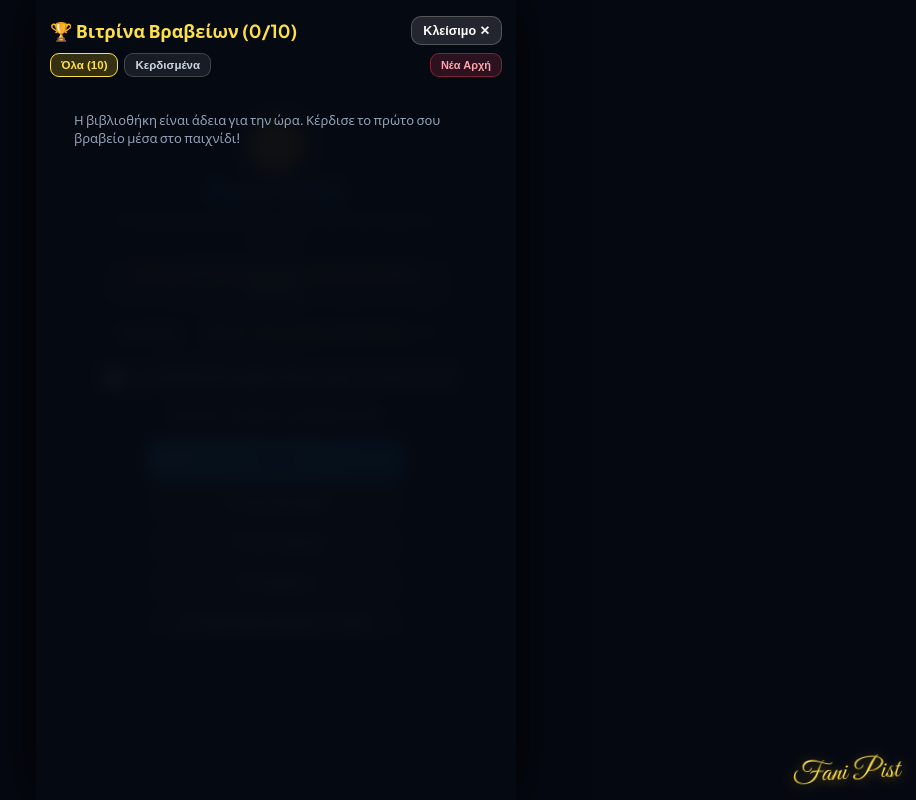
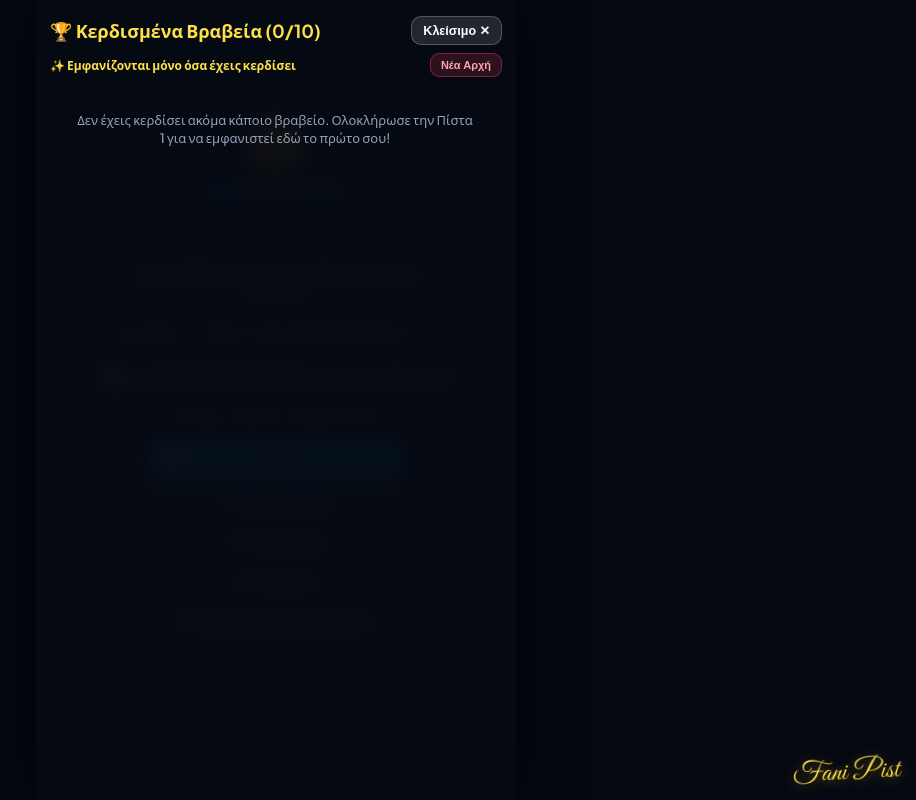
Before and after one commit to Fani-Pist/neon-orbit-10, a plain HTML site: page index.html in a window 1280 px wide. Both pictures are taken after a click on the button "🏆 Βιβλιοθήκη Βραβείων (0/10)". Shown: the whole page, without its empty margins (364-1280 px from the left). Drawn offline with Linux system fonts and the light colour scheme.

Commit message:
Add files via upload

```diff
--- a/index.html
+++ b/index.html
@@ -782,14 +782,11 @@
 
     <div id="showcase-modal">
       <div class="showcase-header">
-        <h2 id="showcaseTitle">🏆 Βιτρίνα Βραβείων (0/10)</h2>
+        <h2 id="showcaseTitle">🏆 Κερδισμένα Βραβεία (0/10)</h2>
         <button id="closeShowcaseBtn" class="close-showcase-btn">Κλείσιμο ✕</button>
       </div>
       <div class="showcase-controls">
-        <div class="filter-group">
-          <button id="filterAllBtn" class="filter-btn active">Όλα (10)</button>
-          <button id="filterEarnedBtn" class="filter-btn">Κερδισμένα</button>
-        </div>
+        <div id="earnedSummaryBadge" style="font-size:12px;font-weight:700;color:#fde047;">✨ Εμφανίζονται μόνο όσα έχεις κερδίσει</div>
         <button id="resetProgressBtn" class="reset-btn">Νέα Αρχή</button>
       </div>
       <div id="showcase-grid"></div>
@@ -1271,8 +1268,6 @@
     const showcaseBtn = document.getElementById("showcaseBtn");
     const showcaseModal = document.getElementById("showcase-modal");
     const closeShowcaseBtn = document.getElementById("closeShowcaseBtn");
-    const filterAllBtn = document.getElementById("filterAllBtn");
-    const filterEarnedBtn = document.getElementById("filterEarnedBtn");
     const resetProgressBtn = document.getElementById("resetProgressBtn");
     const showcaseTitle = document.getElementById("showcaseTitle");
     const showcaseGrid = document.getElementById("showcase-grid");
@@ -1290,7 +1285,6 @@
     let victoryMode = false;
     let holding = false;
     let kidsMode = false;
-    let showcaseFilter = "all";
 
     let score = 0;
     let streak = 0;
@@ -1485,20 +1479,17 @@
     }
 
     function renderShowcaseGrid() {
-      showcaseTitle.textContent = `🏆 Βιτρίνα Βραβείων (${collectedAwards.length}/${TOTAL_LEVELS})`;
+      const earnedLevels = LEVELS.filter((lvl) => collectedAwards.includes(lvl.num));
+      showcaseTitle.textContent = `🏆 Κερδισμένα Βραβεία (${earnedLevels.length}/${TOTAL_LEVELS})`;
       showcaseGrid.innerHTML = "";
 
-      for (const lvl of LEVELS) {
-        const isUnlocked = collectedAwards.includes(lvl.num);
-        if (!isUnlocked) continue;
-        if (showcaseFilter === "earned" && !isUnlocked) continue;
-
+      for (const lvl of earnedLevels) {
         const isMilestone = lvl.num === 10 || lvl.num === 5;
         const card = document.createElement("div");
-        card.className = `showcase-item ${isUnlocked ? "unlocked" : ""} ${isMilestone ? "milestone" : ""}`;
+        card.className = `showcase-item unlocked ${isMilestone ? "milestone" : ""}`;
         const awardLabel = lvl.award.replace(/^\S+\s*/, "");
         card.innerHTML = `
-          <div class="showcase-art" aria-hidden="true">${awardMascotMarkup(lvl.num, !isUnlocked)}</div>
+          <div class="showcase-art" aria-hidden="true">${awardMascotMarkup(lvl.num, false)}</div>
           <div class="s-lvl">Πίστα ${lvl.num} • ${lvl.name}</div>
           <div class="s-award">${awardLabel}</div>
           <div class="s-play-hint" style="color:#67e8f9;font-size:9px;margin-top:4px;font-weight:800">▶ Πάτησέ με για ήχο!</div>
@@ -1517,7 +1508,7 @@
       }
 
       if (showcaseGrid.children.length === 0) {
-        showcaseGrid.innerHTML = `<div style="grid-column:1/-1;color:#94a3b8;padding:24px;font-size:13px;">Η βιβλιοθήκη είναι άδεια για την ώρα. Κέρδισε το πρώτο σου βραβείο μέσα στο παιχνίδι!</div>`;
+        showcaseGrid.innerHTML = `<div style="grid-column:1/-1;color:#94a3b8;padding:24px;font-size:13px;text-align:center;">Δεν έχεις κερδίσει ακόμα κάποιο βραβείο. Ολοκλήρωσε την Πίστα 1 για να εμφανιστεί εδώ το πρώτο σου!</div>`;
       }
     }
 
@@ -1529,20 +1520,6 @@
     showcaseBtn.addEventListener("click", openShowcase);
     document.getElementById("miniCollectionBtn").addEventListener("click", openShowcase);
     closeShowcaseBtn.addEventListener("click", () => showcaseModal.classList.remove("open"));
-
-    filterAllBtn.addEventListener("click", () => {
-      showcaseFilter = "all";
-      filterAllBtn.classList.add("active");
-      filterEarnedBtn.classList.remove("active");
-      renderShowcaseGrid();
-    });
-
-    filterEarnedBtn.addEventListener("click", () => {
-      showcaseFilter = "earned";
-      filterEarnedBtn.classList.add("active");
-      filterAllBtn.classList.remove("active");
-      renderShowcaseGrid();
-    });
 
     resetProgressBtn.addEventListener("click", () => {
       collectedAwards = [];
```
